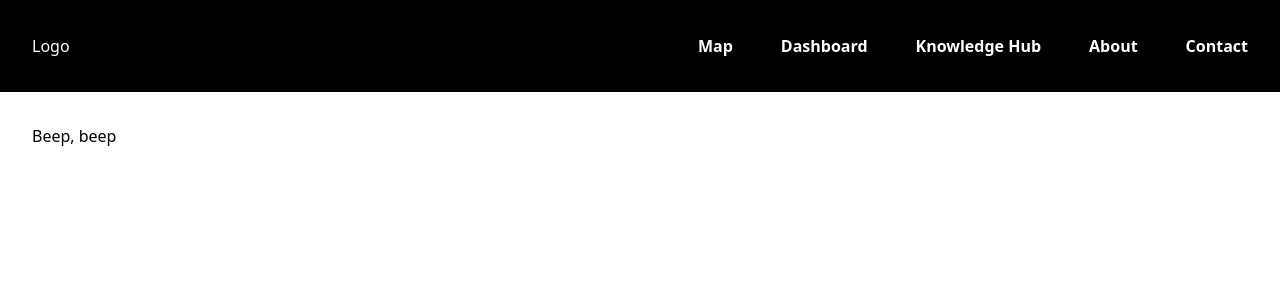
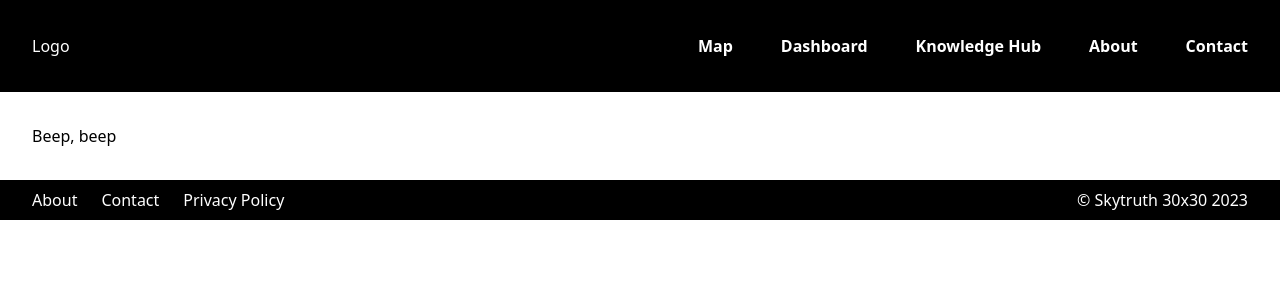
Before and after one commit to Vizzuality/skytruth-30x30, a Next.js app in the folder frontend/: page / in a window 1280 px wide. Shown: the top 300 px of the page. Built offline with nearby package versions, Linux system fonts and the light colour scheme.

Commit message:
Add a footer component

```diff
--- /dev/null
+++ b/frontend/src/components/footer.tsx
@@ -0,0 +1,32 @@
+import Link from 'next/link';
+
+const navigation = [
+  { name: 'About', href: '/about' },
+  { name: 'Contact', href: '/contact' },
+  { name: 'Privacy Policy', href: '/privacy-policy' },
+];
+
+const Footer: React.FC = () => (
+  <footer className="bg-black text-white">
+    <div className="mx-auto max-w-7xl px-6 py-2 md:flex md:items-center md:justify-between lg:px-8">
+      <ul className="flex justify-center space-x-6">
+        {navigation.map(({ name, href }) => (
+          <li key={href}>
+            <Link
+              href={href}
+              className="block rounded-lg ring-offset-black transition-colors hover:text-gray-300 focus:outline-none focus:ring-2 focus:ring-white focus:ring-offset-2"
+            >
+              {name}
+            </Link>
+          </li>
+        ))}
+      </ul>
+
+      <div className="mt-8 md:order-1 md:mt-0">
+        <p className="text-center">&copy; Skytruth 30x30 2023</p>
+      </div>
+    </div>
+  </footer>
+);
+
+export default Footer;
--- a/frontend/src/layouts/default.tsx
+++ b/frontend/src/layouts/default.tsx
@@ -1,10 +1,12 @@
 import { PropsWithChildren } from 'react';
 
+import Footer from '@/components/footer';
 import Header from '@/components/header';
 
 export const DefaultLayout: React.FC<PropsWithChildren> = ({ children }) => (
   <>
     <Header />
-    <div className="mx-auto mt-8 max-w-7xl px-6 lg:px-8">{children}</div>
+    <div className="mx-auto my-8 max-w-7xl px-6 lg:px-8">{children}</div>
+    <Footer />
   </>
 );
```
